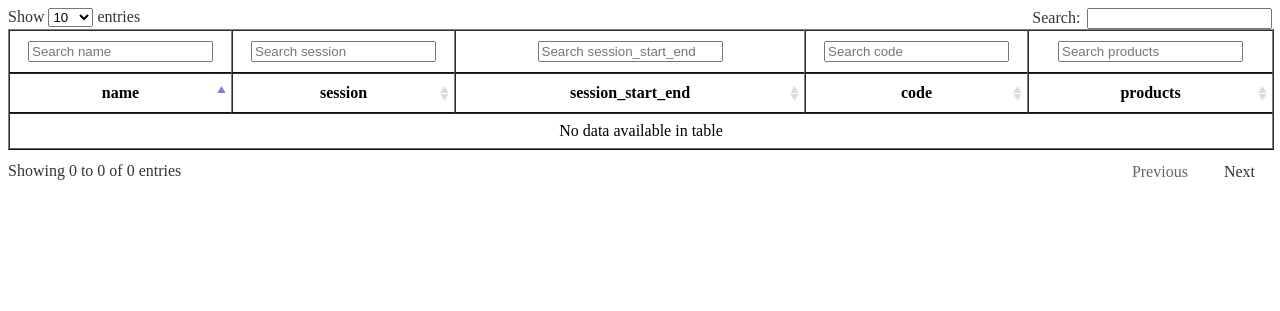
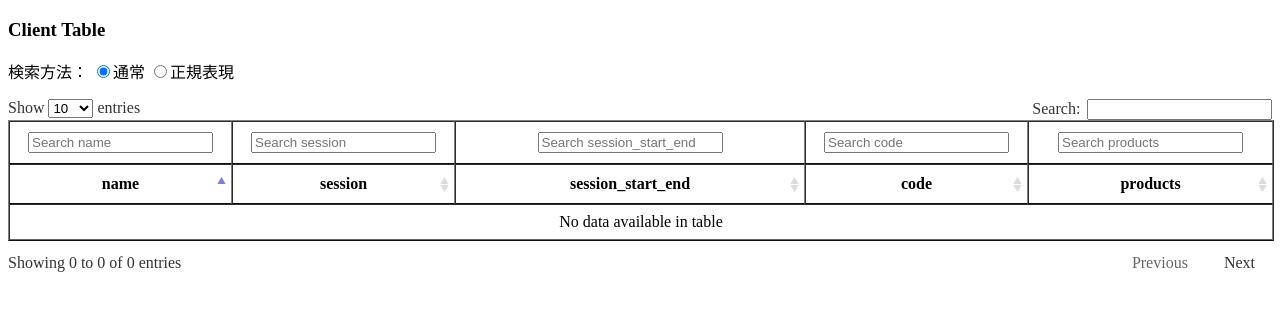
Before and after one commit to pujomon855/FCMSample, a Django app: page /clients/table/ in a window 1280 px wide. Shown: the top 311 px of the page. Run offline with Django 3.2, Linux system fonts and the light colour scheme; data that the repository does not hold is empty.

Commit message:
各列の検索で正規表現を使用するかどうか切り替えられるようにした

```diff
--- a/fcm/clients/templates/clients/table.html
+++ b/fcm/clients/templates/clients/table.html
@@ -20,9 +20,12 @@
 
             let that = this;
             search.on('keyup change clear', function() {
+                // get search method
+                let isRegex = ($('div#search-method input[name=searchMethod]:checked').val() == 'regex');
+
                 if (that.search() !== this.value) {
                     that
-                            .search(this.value)
+                        .search(this.value, isRegex)
                         .draw();
                 }
             });
@@ -38,6 +41,15 @@
 {% endblock %}
 
 {% block contents %}
+<h3>Client Table</h3>
+<div>
+    <div id="search-method">
+        <p>検索方法：
+            <input type="radio" name="searchMethod" value="normal" checked>通常
+            <input type="radio" name="searchMethod" value="regex">正規表現
+        </p>
+    </div>
+    <div>
         <table id="client-table" border="1">
             <thead>
                 <tr>
@@ -62,4 +74,6 @@
                 {% endif %}
             </tbody>
         </table>
+    </div>
+</div>
 {% endblock %}
```
Lines whose indentation alone changed are shown as unchanged.
